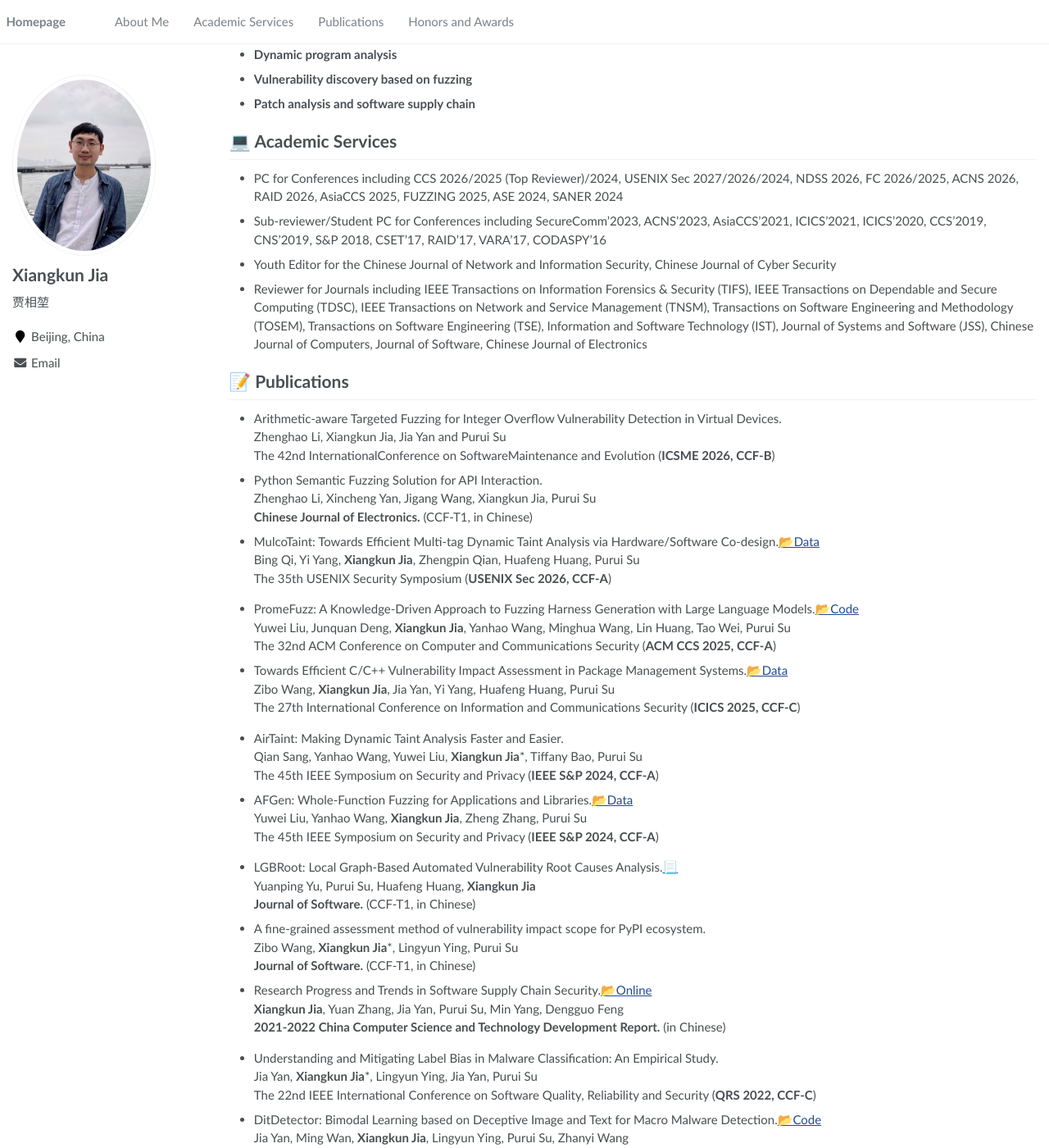
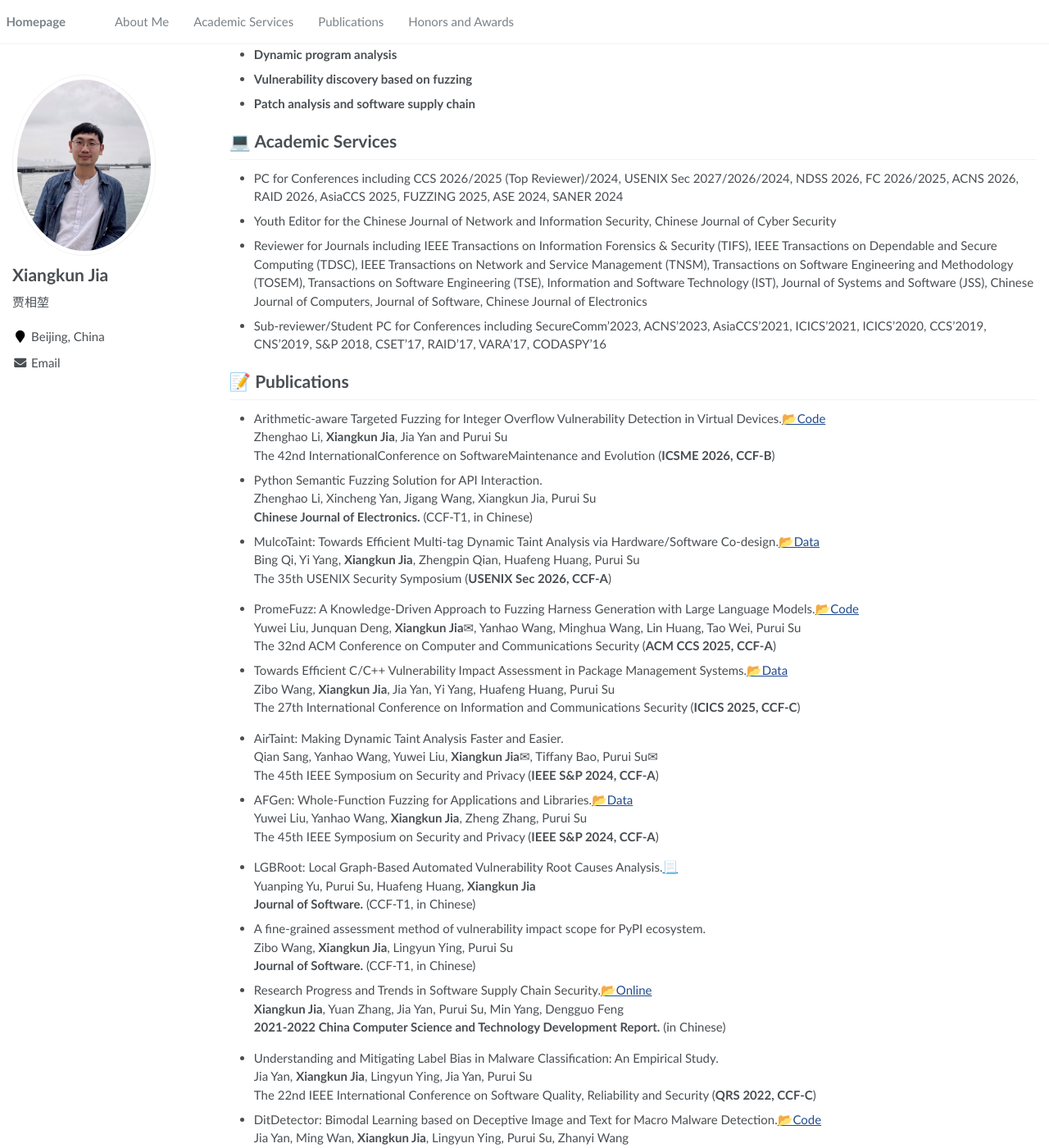
Before and after one commit to ajax4sec/ajax4sec.github.io, a Jekyll site: the page built from _pages/about.md, in a window 1280 px wide and 1400 px high, scrolled down 216 px. Shown: the whole window at 82% size. Built offline with Jekyll 4.4.1, drawn with Linux system fonts in a browser that asks for light colours; some of the changed text lies outside the part shown.

Commit message:
Update about.md

```diff
--- a/_pages/about.md
+++ b/_pages/about.md
@@ -36,17 +36,17 @@
 
 # 💻 Academic Services
 - PC for Conferences including CCS 2026/2025 (Top Reviewer)/2024, USENIX Sec 2027/2026/2024, NDSS 2026, FC 2026/2025, ACNS 2026, RAID 2026, AsiaCCS 2025, FUZZING 2025, ASE 2024, SANER 2024
-- Sub-reviewer/Student PC for Conferences including SecureComm'2023, ACNS'2023, AsiaCCS'2021, ICICS'2021, ICICS'2020, CCS'2019, CNS'2019, S&P 2018, CSET'17, RAID'17, VARA'17, CODASPY'16
 - Youth Editor for the Chinese Journal of Network and Information Security, Chinese Journal of Cyber Security
 - Reviewer for Journals including IEEE Transactions on Information Forensics & Security (TIFS), IEEE Transactions on Dependable and Secure Computing (TDSC), IEEE Transactions on Network and Service Management (TNSM), Transactions on Software Engineering and Methodology (TOSEM), Transactions on Software Engineering (TSE), Information and Software Technology (IST), Journal of Systems and Software (JSS), Chinese Journal of Computers, Journal of Software, Chinese Journal of Electronics
+- Sub-reviewer/Student PC for Conferences including SecureComm'2023, ACNS'2023, AsiaCCS'2021, ICICS'2021, ICICS'2020, CCS'2019, CNS'2019, S&P 2018, CSET'17, RAID'17, VARA'17, CODASPY'16
 
 <!--# 🔥 News
 - *2022.02*: &nbsp;🎉 -->
 
 # 📝 Publications
 <!-- 2026 -->
-- Arithmetic-aware Targeted Fuzzing for Integer Overflow Vulnerability Detection in Virtual Devices.[]()<br>
-Zhenghao Li, Xiangkun Jia, Jia Yan and Purui Su<br>
+- Arithmetic-aware Targeted Fuzzing for Integer Overflow Vulnerability Detection in Virtual Devices.[📂Code](https://github.com/TCA-ISCAS/AriTuzz-icsme-2026)<br>
+Zhenghao Li, **Xiangkun Jia**, Jia Yan and Purui Su<br>
 The 42nd InternationalConference on SoftwareMaintenance and Evolution (<b>ICSME 2026, CCF-B</b>)<br>
 
 - Python Semantic Fuzzing Solution for API Interaction.[]()<br>
@@ -81,7 +81,7 @@
 <b>Journal of Software.</b> (CCF-T1, in Chinese)<br>
 
 - A fine-grained assessment method of vulnerability impact scope for PyPI ecosystem.[]()<br>
-Zibo Wang, **Xiangkun Jia***, Lingyun Ying, Purui Su<br>
+Zibo Wang, **Xiangkun Jia**, Lingyun Ying, Purui Su<br>
 <b>Journal of Software.</b> (CCF-T1, in Chinese)<br>
 
 - Research Progress and Trends in Software Supply Chain Security.[📂Online](https://dl.ccf.org.cn/article/detail.html?_ack=1&id=6476813273516032)<br>
@@ -90,7 +90,7 @@
 
 <!-- 2022 -->
 - Understanding and Mitigating Label Bias in Malware Classification: An Empirical Study.[]()<br>
-Jia Yan, **Xiangkun Jia***, Lingyun Ying, Jia Yan, Purui Su<br>
+Jia Yan, **Xiangkun Jia**, Lingyun Ying, Jia Yan, Purui Su<br>
 The 22nd IEEE International Conference on Software Quality, Reliability and Security (<b>QRS 2022, CCF-C</b>)<br>
 
 - DitDetector: Bimodal Learning based on Deceptive Image and Text for Macro Malware Detection.[📂Code](https://github.com/TCA-ISCAS/DitDetector)<br>
@@ -98,7 +98,7 @@
 The Annual Computer Security Applications Conference (<b>ACSAC 2022, CCF-B</b>)<br>
 
 - HTFuzz: Heap Operation Sequence Sensitive Fuzzing.[📂Code](https://github.com/TCA-ISCAS/HTFuzz)<br>
-Yuanping Yu, **Xiangkun Jia***, Yuwei Liu, Yanhao Wang, Qian Sang, Chao Zhang, Purui Su<br>
+Yuanping Yu, **Xiangkun Jia**, Yuwei Liu, Yanhao Wang, Qian Sang, Chao Zhang, Purui Su<br>
 The 38th IEEE/ACM International Conference on Automated Software Engineering (<b>ASE 2022, CCF-A</b>)<br>
 
 - Automatic exploitation generation method of write-what-where vulnerability.<br>
```
Also changed, not shown: other parts of _pages/about.md (+3 -3 lines).
